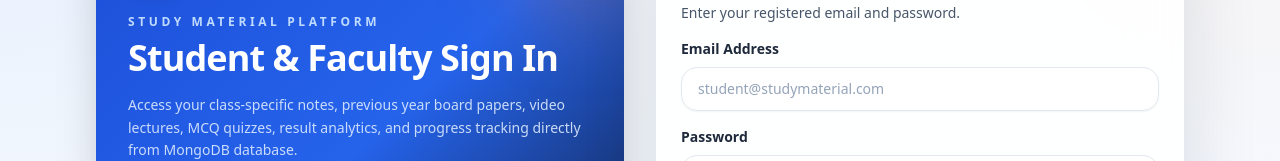
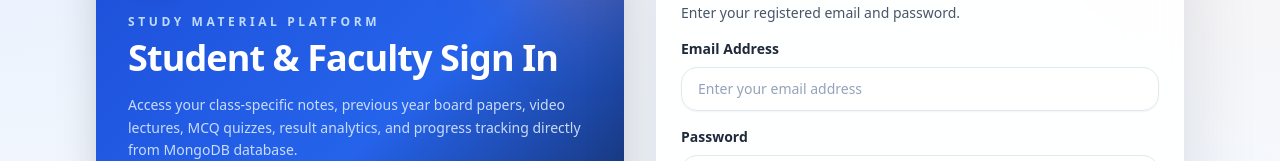
Before and after one commit to muzamilCodes/StudyMeterial, a Next.js app in the folder frontend/: page /login in a window 1280 px wide. Shown: the part 295-456 px from the top of the page. Built offline with nearby package versions, Linux system fonts and the light colour scheme; no server answers.

Commit message:
cvxcvvxv

```diff
--- a/frontend/app/(auth)/forgot-password/page.tsx
+++ b/frontend/app/(auth)/forgot-password/page.tsx
@@ -89,7 +89,7 @@ export default function ForgotPasswordPage() {
                   id="email"
                   name="email"
                   type="email"
-                  placeholder="student@studymaterial.com"
+                  placeholder="Enter your registered email"
                   required
                   className="h-11 rounded-xl border-slate-200 text-xs sm:text-sm"
                 />
--- a/frontend/app/(auth)/login/page.tsx
+++ b/frontend/app/(auth)/login/page.tsx
@@ -136,7 +136,7 @@ export default function LoginPage() {
           <form onSubmit={handleSubmit} className="space-y-4">
             <div className="grid gap-2">
               <Label htmlFor="email" className="font-bold text-slate-800 text-xs sm:text-sm">Email Address</Label>
-              <Input id="email" name="email" type="email" placeholder="student@studymaterial.com" required className="rounded-xl border-slate-200 h-11 text-xs sm:text-sm" />
+              <Input id="email" name="email" type="email" placeholder="Enter your email address" required className="rounded-xl border-slate-200 h-11 text-xs sm:text-sm" />
             </div>
 
             <div className="grid gap-2">
--- a/frontend/app/(dashboard)/edit-profile/page.tsx
+++ b/frontend/app/(dashboard)/edit-profile/page.tsx
@@ -40,7 +40,7 @@ export default function EditProfilePage() {
     setSession(s);
     if (s) {
       setName(s.name ?? "Student");
-      setEmail(s.email ?? "student@studymaterial.com");
+      setEmail(s.email ?? "");
       setGrade(s.grade ?? "11th");
       setStream(s.stream ?? "Medical");
       setBio(s.bio ?? "Class 11th Medical Student");
--- a/frontend/app/(dashboard)/videos/page.tsx
+++ b/frontend/app/(dashboard)/videos/page.tsx
@@ -151,7 +151,7 @@ export default function VideosPage() {
   // Log attendance automatically on entering live room
   useEffect(() => {
     if (activeRoomClass && session && !attendanceLogged) {
-      logLiveClassAttendance(activeRoomClass.id, session.name || "Student", session.email || "student@studymaterial.com");
+      logLiveClassAttendance(activeRoomClass.id, session.name || "Student", session.email || "");
       setAttendanceLogged(true);
     }
   }, [activeRoomClass, session, attendanceLogged]);
```
